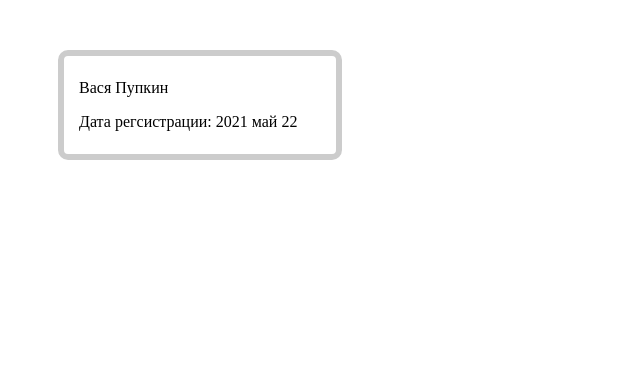
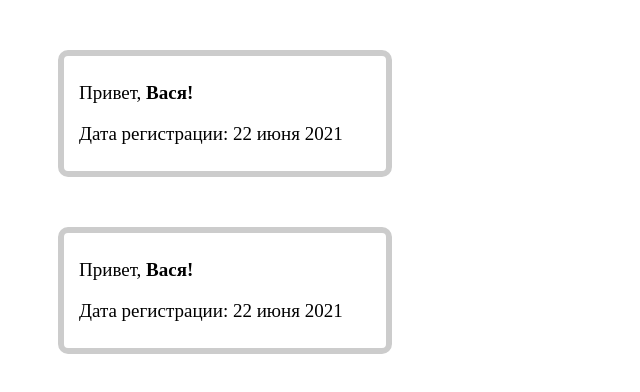
Before and after one commit to BRAUZER06/home-work-1, a React (Create React App) app: page / in a window 1280 px wide. Shown: the top 392 px of the page, without its empty margins (0-640 px from the left). Built offline with nearby package versions, Linux system fonts and the light colour scheme.

Commit message:
Разделил Компонента на два файла Simple/State, средактировал код и добавил нерабочий у меня Prettierc)

```diff
--- a/src/tutorial-1/App.js
+++ b/src/tutorial-1/App.js
@@ -1,10 +1,13 @@
 import React from "react";
-import  Profile from './Fuction'
+import ProfileOne from './SimpleComponent'
+import ProfileTwo  from "./StatelessСomponent";
+
 
 function App() {
 
   return <div>
-   <Profile name="Вася Пупкин" registredAt={new Date(2021, 5, 22)} />
+   <ProfileOne name="Вася Пупкин" registredAt={new Date(2021, 5, 22)} />
+   <ProfileTwo name="Вася Пупкин" registredAt={new Date(2021, 5, 22)} />
   </div>;
 }
 
--- a/src/tutorial-1/Fuction.jsx
+++ /dev/null
@@ -1,50 +0,0 @@
-import React from 'react'
-import styles from './Fuction.module.css'
-
-
-function montoToStr(num) {
-  return num > 12 || num < 1
-    ? null
-    : 'январь,февраль,март,апрель,май,июнь,июль,август,сентябрь,октябрь,ноябрь,декабрь'.split(',')[
-        num - 1
-      ];
-}
-
-
-
-
-class Profile extends React.Component{
-  render(){
-    const one = this.props.registredAt.getFullYear()
-    const two = montoToStr(this.props.registredAt.getMonth())
-    const three = this.props.registredAt.getDate()
-    const shtoEtoTakoe =+ one+" " + two+" " + three;
-
-     return(
-       <div className={styles.container}>
-         <p>{this.props.name}</p>
-         <p>  Дата регсистрации: {shtoEtoTakoe}</p>
-       </div>
-     )
-}
-}
-
-
-
-
-// const Profile = (props)=>{
-
-//  const one = props.registredAt.getFullYear()
-//  const two = montoToStr(props.registredAt.getMonth())
-//  const three = props.registredAt.getDate()
-//  const shtoEtoTakoe =+ one+" " + two+" " + three;
-
-//   return(
-//     <div className={styles.container}>
-//       <p>{props.name}</p>
-//       <p>  Дата регсистрации: {shtoEtoTakoe}</p>
-//     </div>
-//   )
-// }
-
-export default Profile
--- a/src/tutorial-1/Fuction.module.css
+++ b/src/tutorial-1/Fuction.module.css
@@ -4,6 +4,8 @@
   margin-left: 50px;
   margin-top:  50px;
   padding: 7px;
-  width: 250px;
+  width: 300px;
   padding-left: 15px;
+  font-size: 19px;
+  font-weight: 500;
 }
--- /dev/null
+++ b/src/tutorial-1/SimpleComponent.jsx
@@ -0,0 +1,34 @@
+import React from 'react'
+import styles from './Fuction.module.css'
+
+
+function montoToStr(num) {
+  return num > 12 || num < 1
+    ? null
+    : 'январь,февраль,март,апрель,май,июня,июль,август,сентябрь,октябрь,ноябрь,декабрь'.split(',')[
+        num
+      ];
+}
+
+
+class ProfileOne extends React.Component{
+  render(){
+ const one = this.props.registredAt.getDate()
+  const two = montoToStr(this.props.registredAt.getMonth())
+  const three = this.props.registredAt.getFullYear()
+  const shtoEtoTakoe =+ one+" " + two+" " + three;
+
+
+  const str =  this.props.name.split(' ').splice(0,1).join(' ')
+  console.log(str);
+
+     return(
+       <div className={styles.container}>
+        <p>Привет, <b>{str}!</b></p>
+         <p>  Дата регистрации: {shtoEtoTakoe}</p>
+       </div>
+     )
+}
+}
+
+export default ProfileOne
--- /dev/null
+++ b/src/tutorial-1/StatelessСomponent.jsx
@@ -0,0 +1,34 @@
+import React from 'react'
+import styles from './Fuction.module.css'
+
+
+function montoToStr(num) {
+  return num > 12 || num < 1
+    ? null
+    : 'январь,февраль,март,апрель,май,июня,июль,август,сентябрь,октябрь,ноябрь,декабрь'.split(',')[
+        num
+      ];
+}
+
+
+const ProfileTwo = (props)=>{
+
+ const one = props.registredAt.getDate()
+ const two = montoToStr(props.registredAt.getMonth())
+ const three = props.registredAt.getFullYear()
+ const shtoEtoTakoe =+ one+" " + two+" " + three;
+
+
+const str =  props.name.split(' ').splice(0,1).join(' ')
+console.log(str);
+
+
+  return(
+    <div className={styles.container}>
+      <p>Привет, <b>{str}!</b></p>
+      <p>  Дата регистрации: {shtoEtoTakoe}</p>
+    </div>
+  )
+}
+
+export default ProfileTwo
```
Also changed, not shown: 1 other file (tests, documents, lock files or other folders).
